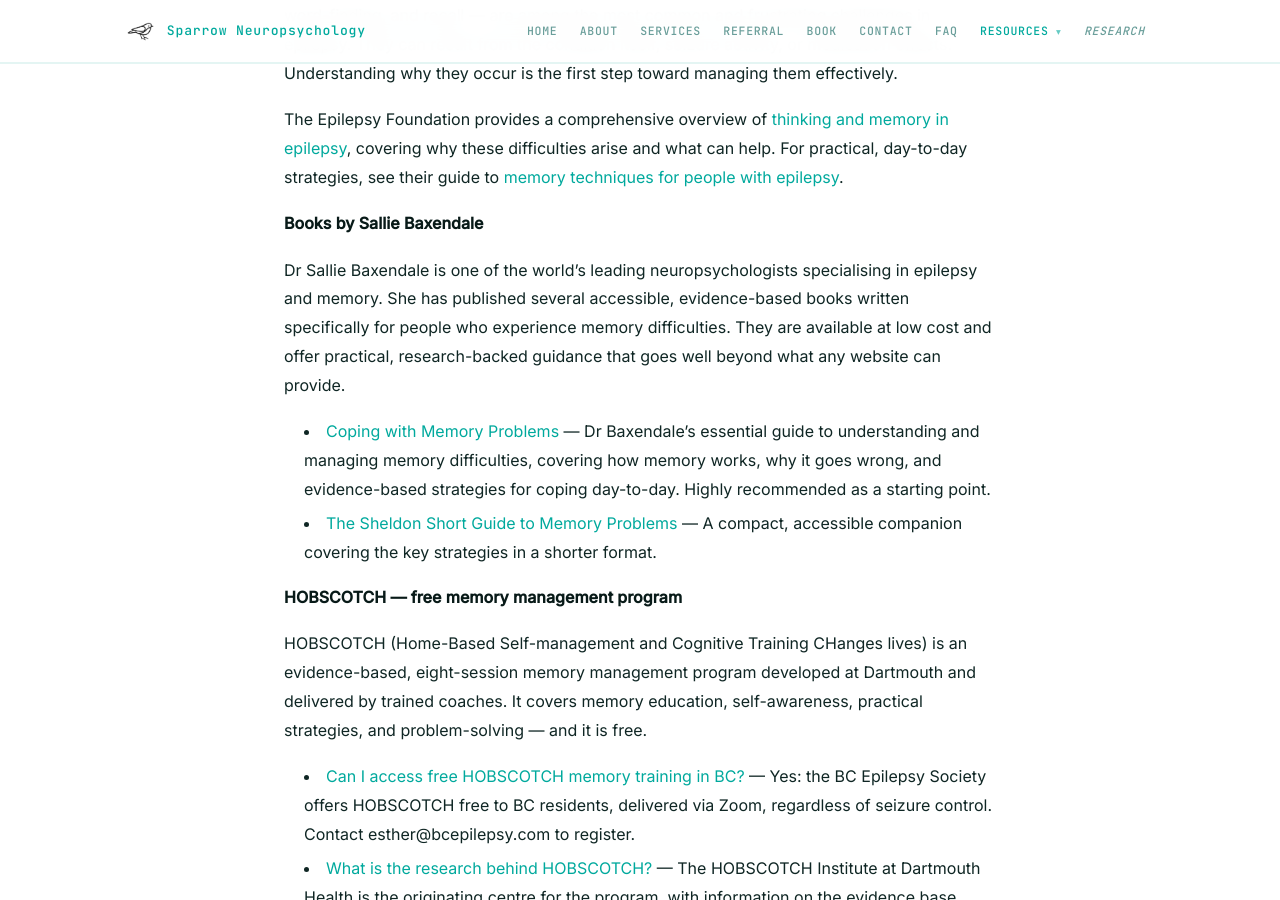
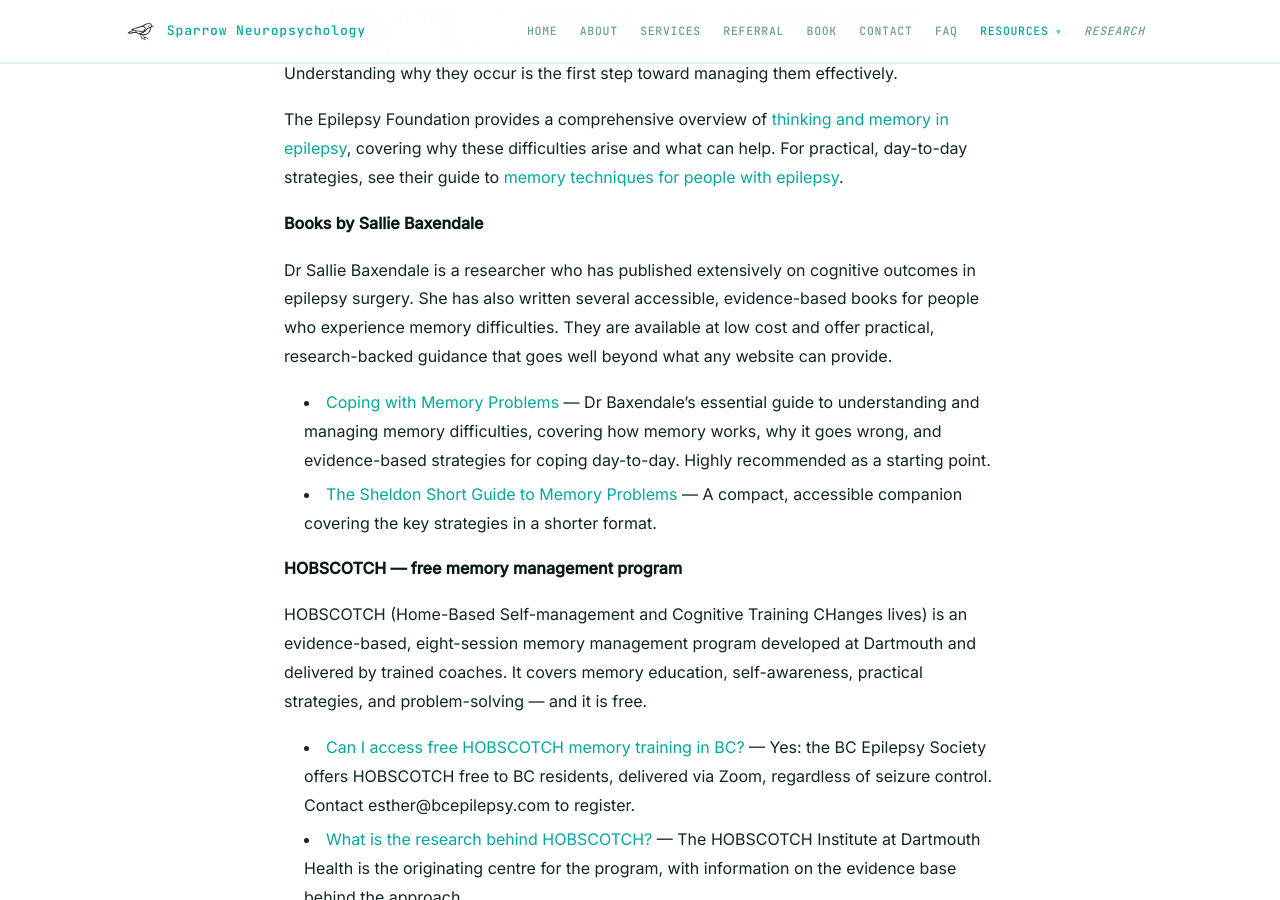
Before and after one commit to cfxb/sparrow-clinic, a Jekyll site: the page built from resources/epilepsy.md, in a window 1280 px wide and 900 px high, scrolled down 4050 px. Built offline with Jekyll 4.4.1, drawn with Linux system fonts in a browser that asks for light colours.

Commit message:
Reword Baxendale descriptor to role-neutral phrasing (T4.2)
Replace 'one of the world's leading neuropsychologists specialising
in epilepsy and memory' with 'a researcher who has published
extensively on cognitive outcomes in epilepsy surgery'.

Per audit Tier 4.2 — neutral, verifiable framing in place of
superlative language about a third party.

Co-Authored-By: Claude Opus 4.7 (1M context) <noreply@anthropic.com>

```diff
--- a/resources/epilepsy.md
+++ b/resources/epilepsy.md
@@ -85,7 +85,7 @@ The Epilepsy Foundation provides a comprehensive overview of [thinking and memor
 
 **Books by Sallie Baxendale**
 
-Dr Sallie Baxendale is one of the world's leading neuropsychologists specialising in epilepsy and memory. She has published several accessible, evidence-based books written specifically for people who experience memory difficulties. They are available at low cost and offer practical, research-backed guidance that goes well beyond what any website can provide.
+Dr Sallie Baxendale is a researcher who has published extensively on cognitive outcomes in epilepsy surgery. She has also written several accessible, evidence-based books for people who experience memory difficulties. They are available at low cost and offer practical, research-backed guidance that goes well beyond what any website can provide.
 
 - [Coping with Memory Problems](https://www.amazon.com/Coping-Memory-Problems-sallie-baxendale/dp/1529329213){:target="_blank" rel="noopener"} — Dr Baxendale's essential guide to understanding and managing memory difficulties, covering how memory works, why it goes wrong, and evidence-based strategies for coping day-to-day. Highly recommended as a starting point.
 - [The Sheldon Short Guide to Memory Problems](https://www.amazon.com/Sheldon-Short-Guide-Memory-Problems/dp/1847093663){:target="_blank" rel="noopener"} — A compact, accessible companion covering the key strategies in a shorter format.
```
